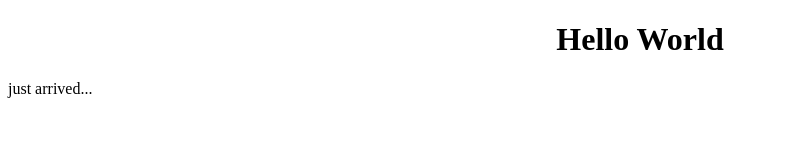
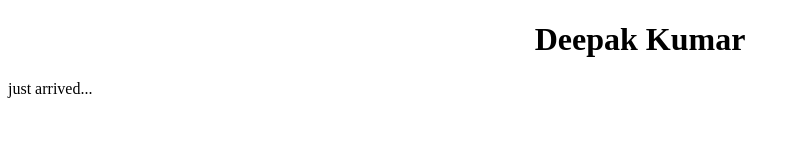
Before and after one commit to starkSV/Deepak-Kumar00.github.io, a plain HTML site: page index.html in a window 1280 px wide. Shown: the whole page, without its empty margins (0-801 px from the left). Drawn offline with Linux system fonts and the light colour scheme.

Commit message:
Update index.html

```diff
--- a/index.html
+++ b/index.html
@@ -1,7 +1,7 @@
 <!DOCTYPE html>
 <html>
 <body>
-<h1 text align = "center">Hello World</h1>
+<h1 text align = "center">Deepak Kumar</h1>
 <p>just arrived...</p>
 </body>
 </html>
```
